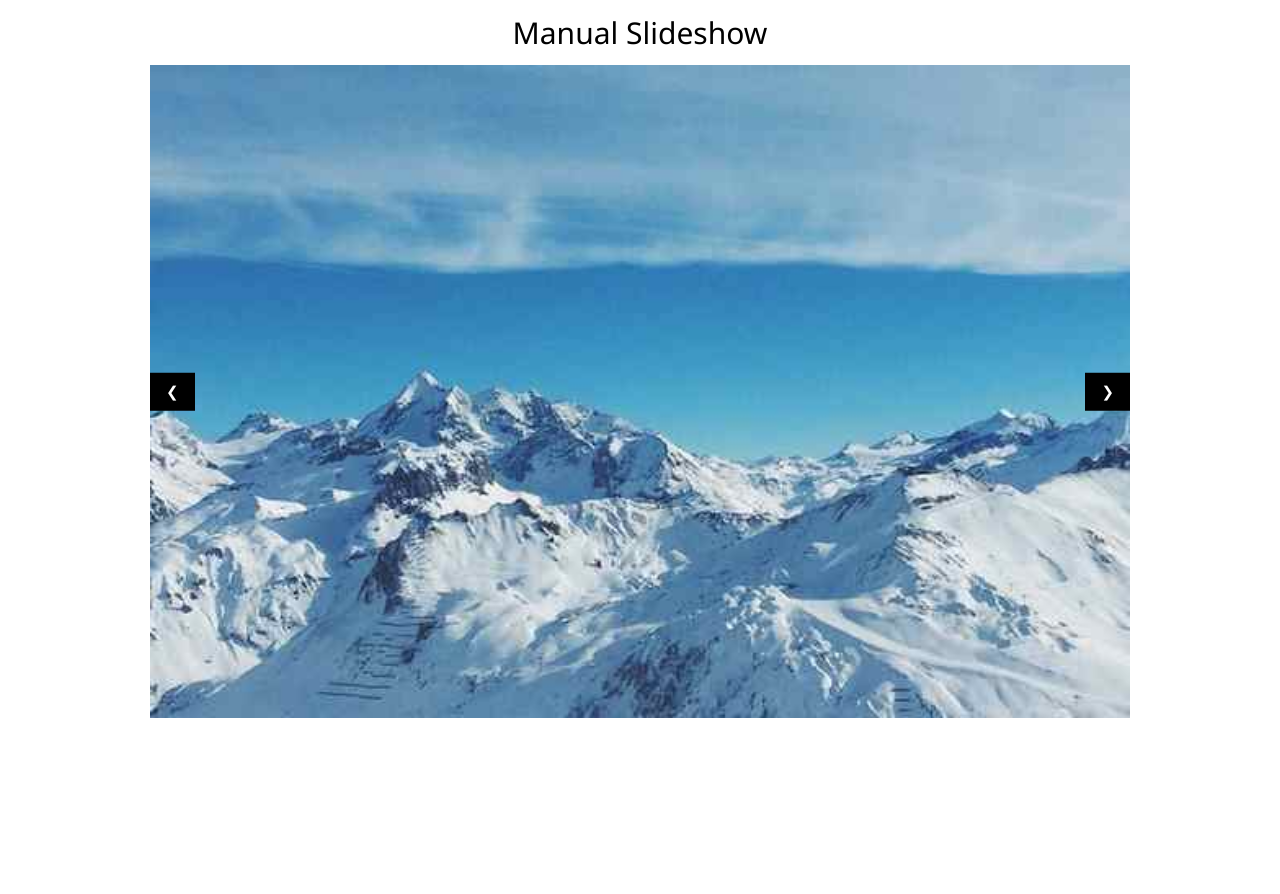
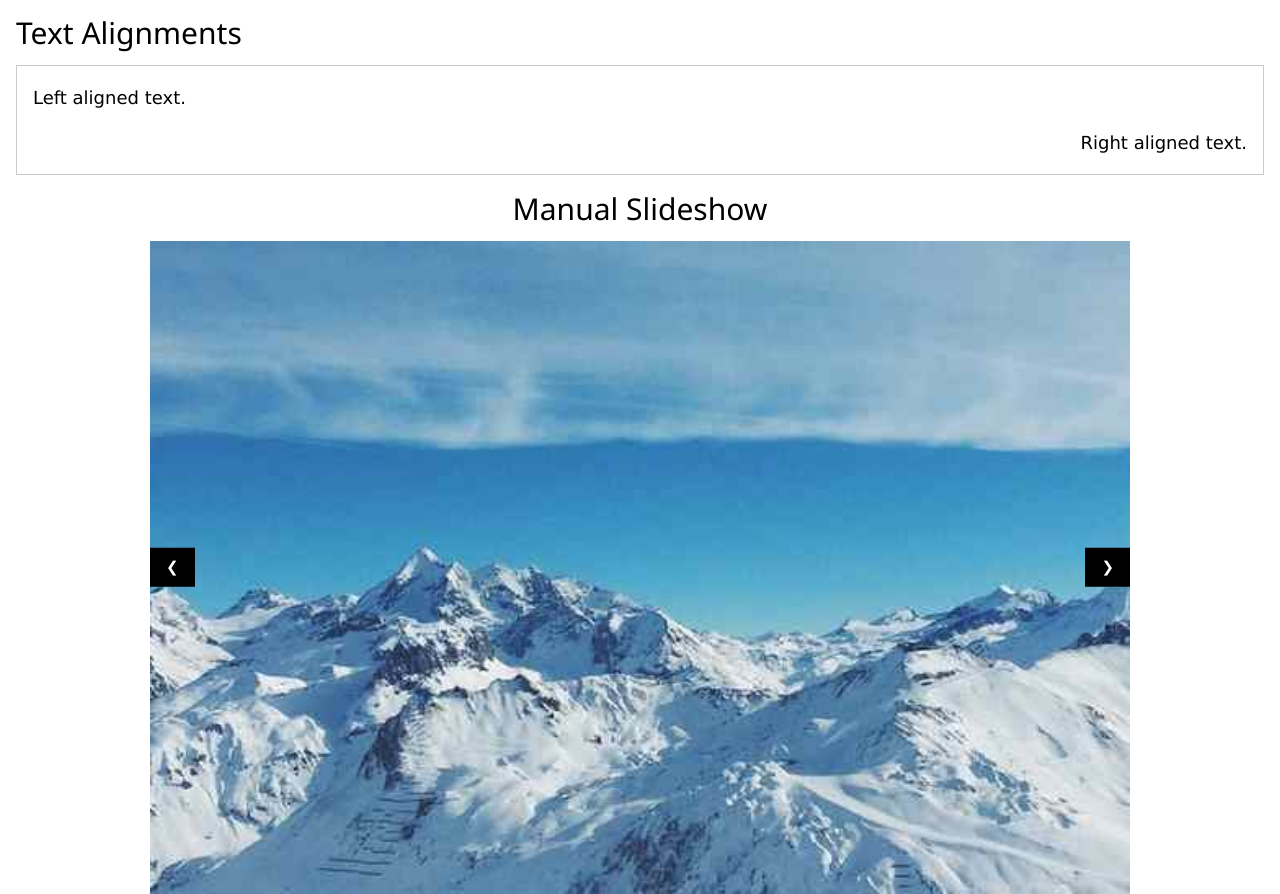
Before and after one commit to Haizenberggg/Haizenberggg.github.io, a plain HTML site: page index.html in a window 1280 px wide. Before the commit the page ends 800 px from the top, so only its background shows below. Drawn offline with nearby package versions, Linux system fonts and the light colour scheme.

Commit message:
Update index.html

```diff
--- a/index.html
+++ b/index.html
@@ -7,6 +7,14 @@
 .mySlides {display:none;}
 </style>
 <body>
+  <div class="w3-container">
+  <h2>Text Alignments</h2>
+
+  <div class="w3-container w3-border w3-large">
+    <div class="w3-left-align"><p>Left aligned text.</p></div>
+    <div class="w3-right-align"><p>Right aligned text.</p></div>
+  </div>
+</div>
 
 <h2 class="w3-center">Manual Slideshow</h2>
 
```
